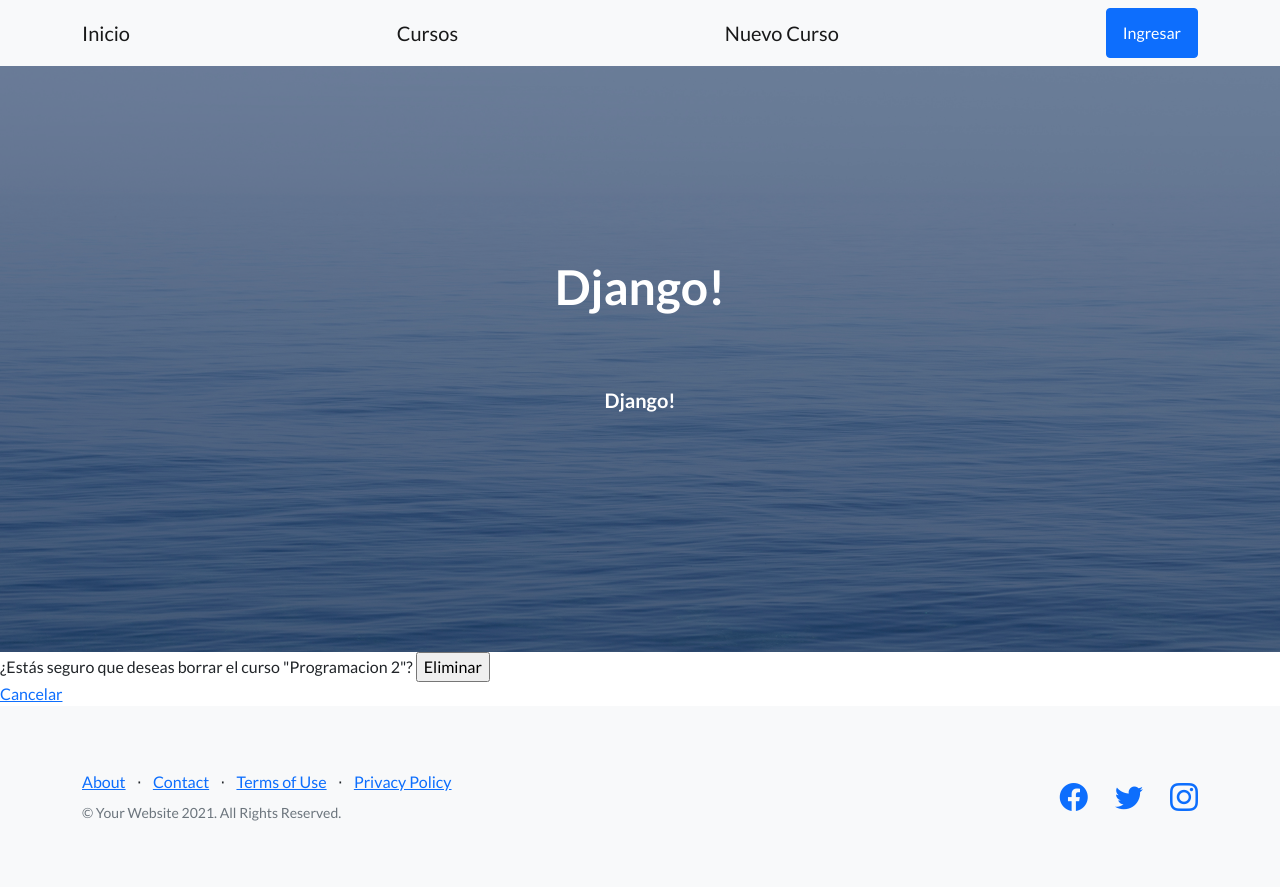
After one commit to FaariD01/Clase-23, a Django app: page /AppCoder/cursos/delete/0 in a window 1280 px wide. The commit adds this page. Run offline with Django 4.2, Linux system fonts and the light colour scheme; data comes from the database, SQL or seed files in the repository; both versions use the stored data as it was after the commit; some libraries are stand-ins or nearby versions.

Commit message:
4 commit

```diff
--- /dev/null
+++ b/AppCoder/templates/AppCoder/curso_confirm_delete.html
@@ -0,0 +1,15 @@
+<!EL TITULO DE ESTE ARCHIVO TIENE QUE SER IGUAL A LA CLASS EN MODEL>
+{% extends "AppCoder/padre.html" %}
+
+
+{% load static %}
+
+{% block contenidoQueCambia %}
+<form method="post">{% csrf_token %}
+    ¿Estás seguro que deseas borrar el curso "{{ object.nombre }}"?
+    <input type="submit" value="Eliminar"/>
+
+</form>
+    <a href="{%url 'List' %}">Cancelar </a>
+
+{% endblock %}
--- a/AppCoder/templates/AppCoder/curso_list.html
+++ b/AppCoder/templates/AppCoder/curso_list.html
@@ -12,9 +12,9 @@
                 <p>{{curso.nombre}}</p>
 
                 <p>
-                    <a href="">Ver</a>
-                    <a href="">Editar</a>
-                    <a href="">Borrar</a>
+                    <a href="{% url 'Detail' curso.id %}">Ver</a>
+                    <a href="{% url 'Edit' curso.id %}">Editar</a>
+                    <a href="{% url 'Delete' curso.id %}">Borrar</a>
                 </p>
             {% endfor %}
 
--- a/AppCoder/templates/AppCoder/padre.html
+++ b/AppCoder/templates/AppCoder/padre.html
@@ -33,6 +33,7 @@
       <div class="container">
         <a class="navbar-brand" href="{% url 'Inicio' %}">Inicio</a>
         <a class="navbar-brand" href="{% url 'Cursos' %}">Cursos</a>
+        <a class="navbar-brand" href="{% url 'New' %}">Nuevo Curso</a>
         <a class="btn btn-primary" href="#signup">Ingresar</a>
       </div>
     </nav>
--- a/AppCoder/urls.py
+++ b/AppCoder/urls.py
@@ -12,8 +12,9 @@ urlpatterns = [
     path("crearCurso/", views.crear_curso),
     path("editarCurso/", views.editar_curso),
     path("eliminarCurso/", views.eliminar_curso),
-    path("cursos/list/", views.CursoList.as_view()),
-    path("cursos/create/", views.CursoCreate.as_view()),
-
-
+    path("cursos/list/", views.CursoList.as_view(), name='List'),
+    path("cursos/create/", views.CursoCreate.as_view(), name='New'),
+    path("cursos/edit/<pk>", views.CursoEdit.as_view(), name='Edit'),
+    path("cursos/detail/<pk>", views.CursoDetail.as_view(), name='Detail'),
+    path("cursos/delete/<pk>", views.CursoDelete.as_view(), name='Delete'),
 ]
--- a/AppCoder/views.py
+++ b/AppCoder/views.py
@@ -5,6 +5,7 @@ from django.http import HttpResponse
 from AppCoder.models import Curso
 from django.core import serializers
 from AppCoder.forms import CursoFormulario
+from django.views.generic.detail import DetailView
 
 # Create your views here.
 
@@ -85,3 +86,24 @@ class CursoCreate(CreateView):
     model = Curso
     fields = '__all__'
     success_url = '/AppCoder/cursos/list/'
+
+
+# Editar
+
+class CursoEdit(UpdateView):
+    model = Curso
+    fields = '__all__'
+    success_url = '/AppCoder/cursos/list/'
+
+
+# Detalle
+class CursoDetail(DetailView):
+    model = Curso
+    template = 'AppCoder/curso_detail.html'
+
+# Borrar
+
+
+class CursoDelete(DeleteView):
+    model = Curso
+    success_url = '/AppCoder/cursos/list/'
```
Also changed, not shown: AppCoder/templates/AppCoder/curso_detail.html (added, +17 -0 lines), db.sqlite3.
